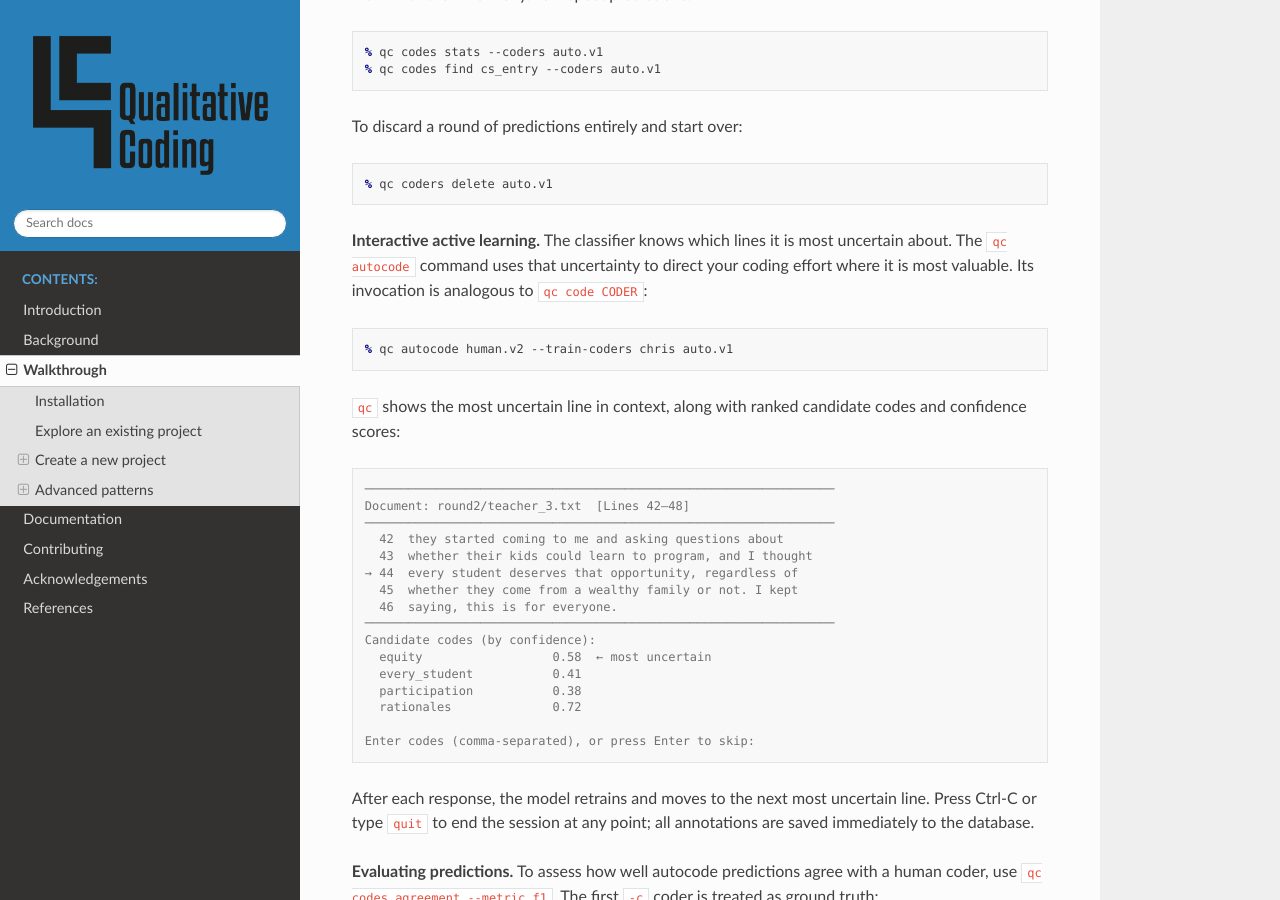
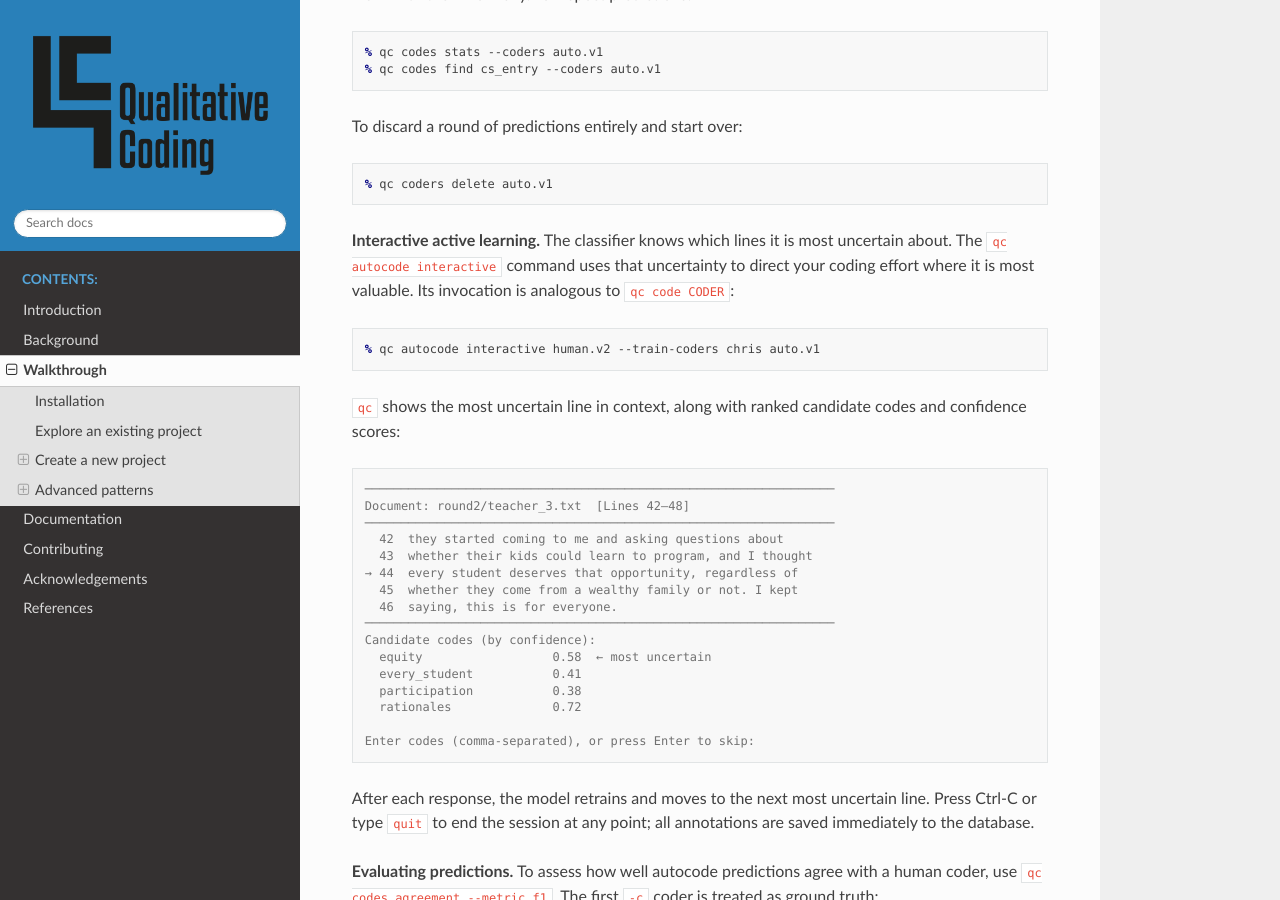
Before and after one commit to cproctor/qualitative-coding, a Sphinx documentation site: the page built from docs/walkthrough.rst, in a window 1280 px wide and 900 px high, scrolled down 10655 px. Built offline with Sphinx 7.4.7 and the Read the Docs theme 3.1.0, drawn with Linux system fonts in a browser that asks for light colours.

Commit message:
fix bug for session callable, and embed being identified as a coder, introduce interactive CODER as a fix, documents updated to reflect the fix

```diff
--- a/docs/documentation.rst
+++ b/docs/documentation.rst
@@ -426,8 +426,8 @@
 
    % qc autocode describe -c chris --recursive-codes
 
-autocode CODER
-~~~~~~~~~~~~~~
+autocode interactive CODER
+~~~~~~~~~~~~~~~~~~~~~~~~~~
 
 Interactive active learning loop. Analogous to ``qc code CODER``, but
 ``qc`` selects lines to show based on classifier uncertainty rather than
@@ -436,7 +436,7 @@
 
 .. code-block:: console
 
-   % qc autocode human.v2 --train-coders chris auto.v1
+   % qc autocode interactive human.v2 --train-coders chris auto.v1
 
 For each iteration, ``qc`` displays the most uncertain line in context
 along with ranked candidate codes and confidence scores, then prompts for
--- a/docs/walkthrough.rst
+++ b/docs/walkthrough.rst
@@ -563,13 +563,13 @@
    % qc coders delete auto.v1
 
 **Interactive active learning.** The classifier knows which lines it is
-most uncertain about. The ``qc autocode`` command uses that uncertainty
-to direct your coding effort where it is most valuable. Its invocation is
-analogous to ``qc code CODER``:
+most uncertain about. The ``qc autocode interactive`` command uses that
+uncertainty to direct your coding effort where it is most valuable. Its
+invocation is analogous to ``qc code CODER``:
 
 .. code-block:: console
 
-   % qc autocode human.v2 --train-coders chris auto.v1
+   % qc autocode interactive human.v2 --train-coders chris auto.v1
 
 ``qc`` shows the most uncertain line in context, along with ranked
 candidate codes and confidence scores:
```
Also changed, not shown: 1 other file.
